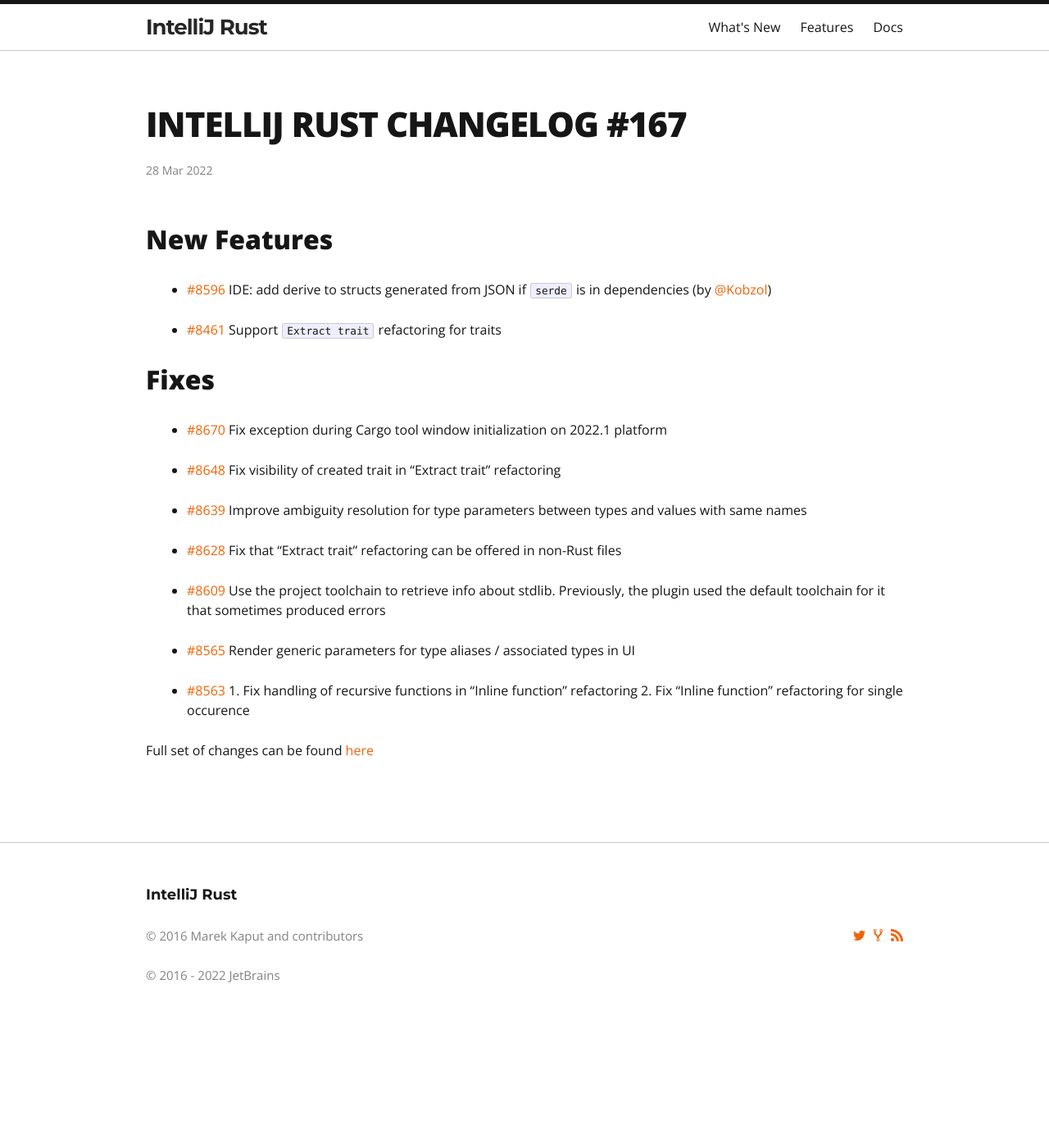
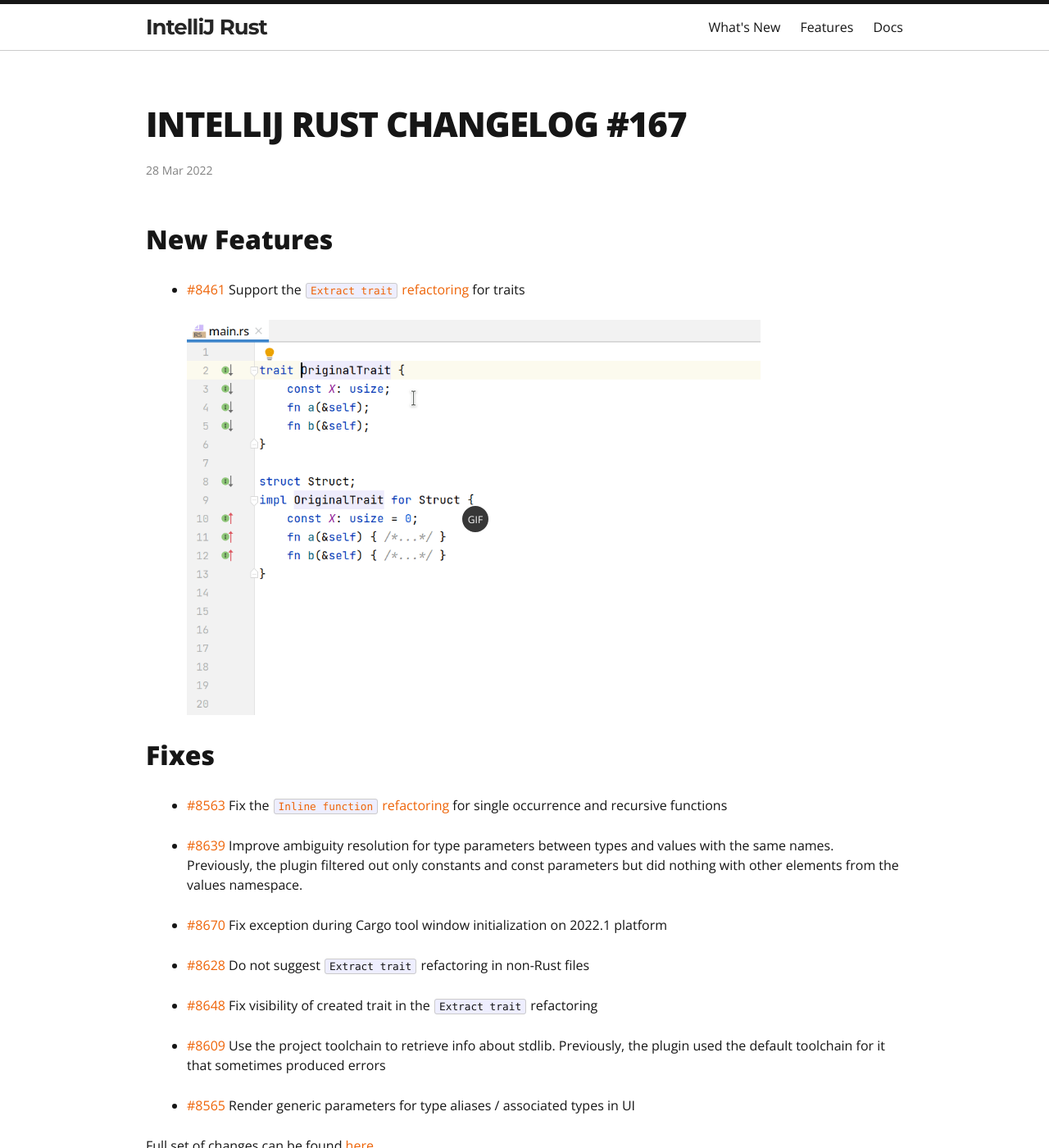
Before and after one commit to intellij-rust/intellij-rust.github.io, a Jekyll site: the page built from _posts/2022-03-28-changelog-167.markdown, in a window 1280 px wide and 1400 px high. Shown: the whole window at 82% size. Built offline with Jekyll 4.4.1, drawn with Linux system fonts in a browser that asks for light colours; nearby versions of some CDN libraries; some web fonts are replaced.

Commit message:
Changelog 167

```diff
--- a/_posts/2022-03-28-changelog-167.markdown
+++ b/_posts/2022-03-28-changelog-167.markdown
@@ -7,30 +7,31 @@
 
 ## New Features
 
-* [#8596] IDE: add derive to structs generated from JSON if `serde` is in dependencies (by [@Kobzol])
+* [#8461] Support the [`Extract trait` refactoring](https://plugins.jetbrains.com/plugin/8182-rust/docs/rust-refactorings.html#extract-trait) for traits
 
-* [#8461] Support `Extract trait` refactoring for traits
+  {% include gif-img.html path="/assets/posts/changelog-167/extract_trait_from_trait" w="700px" %}
 
 ## Fixes
 
+* [#8563] Fix the [`Inline function` refactoring](https://plugins.jetbrains.com/plugin/8182-rust/docs/rust-refactorings.html#extractmethod-refactoring) for single occurrence and recursive functions
+
+* [#8639] Improve ambiguity resolution for type parameters between types and values with the same names. Previously, the plugin filtered out only constants and const parameters but did nothing with other elements from the values namespace.
+
 * [#8670] Fix exception during Cargo tool window initialization on 2022.1 platform
 
-* [#8648] Fix visibility of created trait in "Extract trait" refactoring
+* [#8628] Do not suggest `Extract trait` refactoring in non-Rust files
 
-* [#8639] Improve ambiguity resolution for type parameters between types and values with same names
-
-* [#8628] Fix that "Extract trait" refactoring can be offered in non-Rust files
+* [#8648] Fix visibility of created trait in the `Extract trait` refactoring
 
 * [#8609] Use the project toolchain to retrieve info about stdlib. Previously, the plugin used the default toolchain for it that sometimes produced errors
 
 * [#8565] Render generic parameters for type aliases / associated types in UI
 
-* [#8563] 1. Fix handling of recursive functions in "Inline function" refactoring 2. Fix "Inline function" refactoring for single occurence
-
 Full set of changes can be found [here](https://github.com/intellij-rust/intellij-rust/milestone/75?closed=1)
 
 [@Kobzol]: https://github.com/Kobzol
 
+[#7816]: https://github.com/intellij-rust/intellij-rust/pull/7816
 [#8461]: https://github.com/intellij-rust/intellij-rust/pull/8461
 [#8563]: https://github.com/intellij-rust/intellij-rust/pull/8563
 [#8565]: https://github.com/intellij-rust/intellij-rust/pull/8565
```
Also changed, not shown: assets/posts/changelog-167/extract_trait_from_trait.gif (added), assets/posts/changelog-167/extract_trait_from_trait.png (added).
